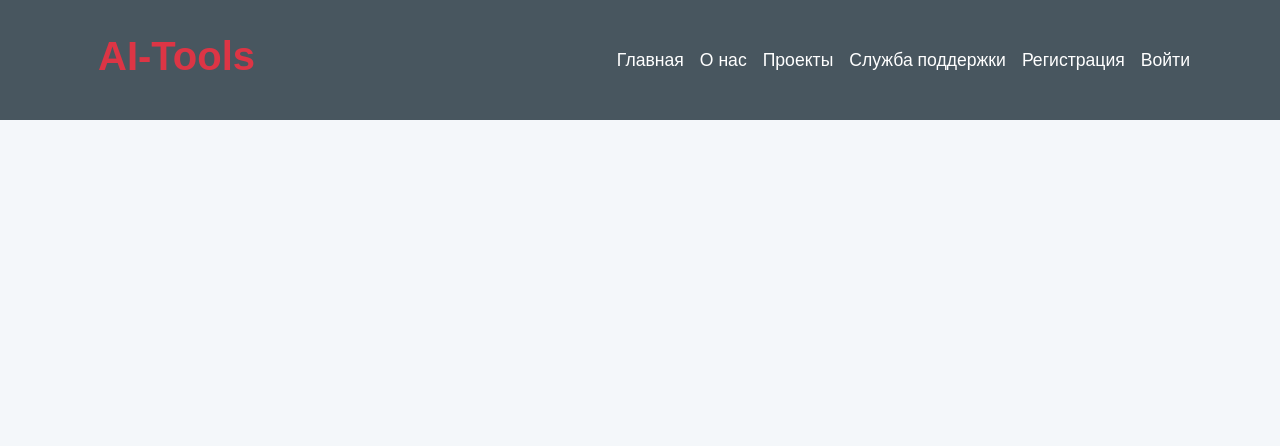
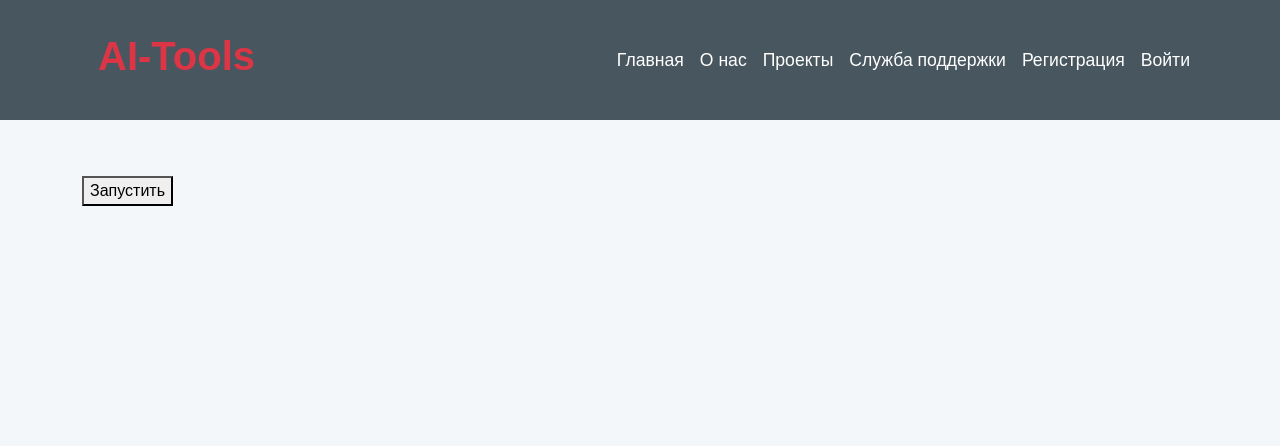
Before and after one commit to Narek12345/AI-Tools, a Django app: template telegram_app/templates/telegram_app/bot_page.html in a window 1280 px wide. Shown: the top 446 px of the page. Run offline with Django 5.2, Linux system fonts and the light colour scheme; the template is opened without the code that fills it, so the values that code supplies are empty.

Commit message:
Created a button to launch a telegram bot.

```diff
--- a/telegram_app/templates/telegram_app/bot_page.html
+++ b/telegram_app/templates/telegram_app/bot_page.html
@@ -10,4 +10,6 @@
     		{% endfor %}
     	</ul>
 	{% endif %}
+
+	<button onclick="location.href='{% url 'telegram_app:start_bot' bot.id %}">Запустить</button>
 {% endblock %}
```
